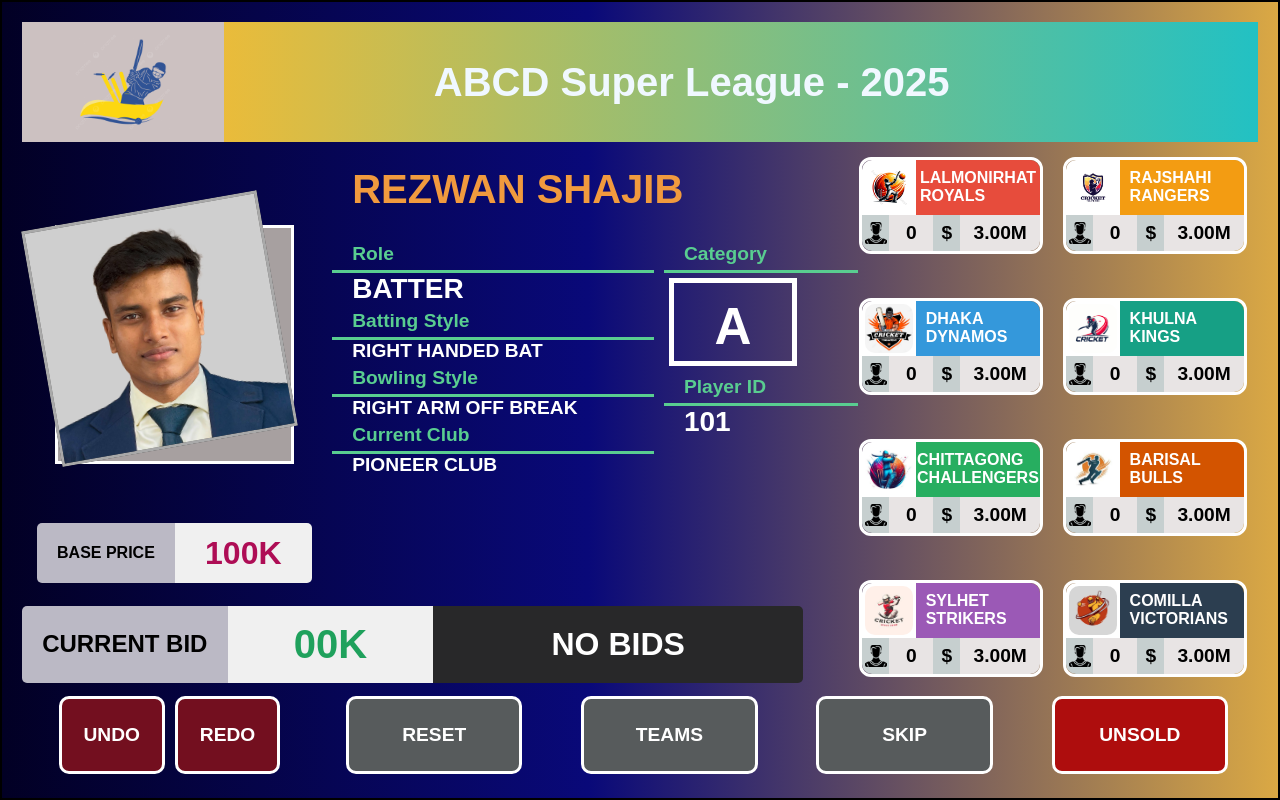
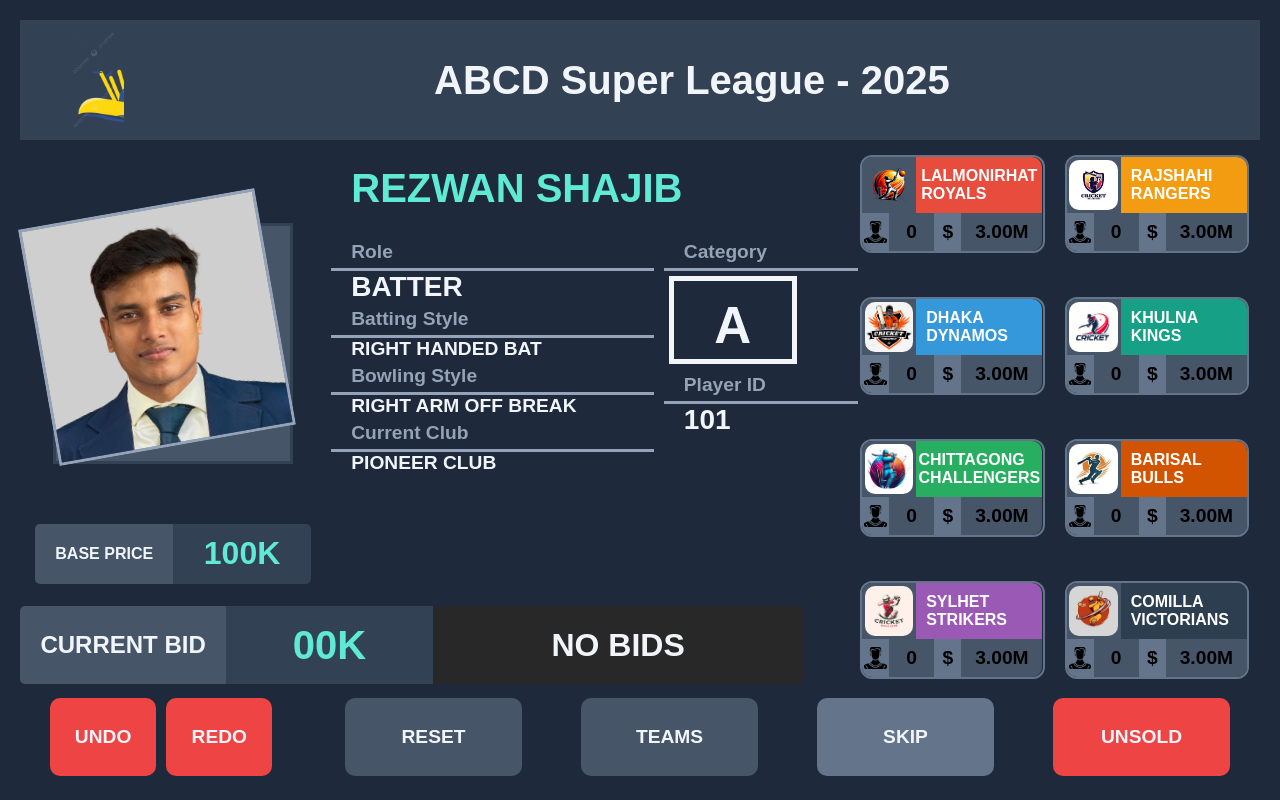
Before and after one commit to RezwanShajib/cricket-auction-app, a plain HTML site: page index.html in a window 1280 px wide. Drawn offline with Linux system fonts and the light colour scheme.

Commit message:
Layout and Theme updated

```diff
--- a/styles.css
+++ b/styles.css
@@ -1,87 +1,89 @@
+/* ======== THEME VARIABLES ======== */
+:root {
+    --color-background-main: #1E293B;
+    --color-panel-primary: #334155;
+    --color-panel-secondary: #475569;
+    --color-text-primary: #F1F5F9;
+    --color-text-secondary: #94A3B8;
+    --color-accent-mint: #5EEAD4;
+    --color-button-positive: #22c55e;
+    --color-button-negative: #ef4444;
+    --color-button-neutral: #64748B;
+}
+
+/* ======== GENERAL STYLES ======== */
 body {
     margin: 0;
     padding: 0;
     font-family: 'Arial', sans-serif;
-    background: #020024;
-    background: linear-gradient(90deg, rgba(2, 0, 36, 1) 0%, rgba(9, 9, 121, 1) 46%, rgba(219, 169, 68, 1) 100%);
+    background: var(--color-background-main);
     width: 100vw;
     height: 100vh;
     box-sizing: border-box;
 }
+
 .big-container {
     display: grid;
     grid-template-columns: repeat(12, 1fr);
     grid-template-rows: repeat(8, 1fr);
     gap: 5px;
     padding: 20px;
-
     width: 100vw;
     height: 100vh;
-
-    /* background: #020024;
-    background: linear-gradient(90deg, rgba(2, 0, 36, 1) 0%, rgba(9, 9, 121, 1) 46%, rgba(219, 169, 68, 1) 100%); */
-    border: 2px solid black;
+    border: none;
     box-sizing: border-box;
 }
 
 .sections {
     display: flex;
-    border: 2px dashed black;
+    border: none;
     justify-content: center;
     align-items: center;
 }
 
+/* ======== HEADER ======== */
 #logo-section {
     grid-column: 1 / span 2;
     grid-row: 1;
-    background-color: #ccc1c1;
-    border: none;
-    display: flex;                /* Add flex to center logo */
+    background-color: var(--color-panel-primary);
+    display: flex;
     justify-content: center;
     align-items: center;
-    height: 15vh;                /* Set a fixed or max height */
+    height: 15vh;
     min-height: 10vh;
     max-height: 20vh;
 }
 
 .tournament-logo {
-    max-height: 90%;             /* Limit logo height */
-    max-width: 90%;               /* Limit logo width */
+    max-height: 90%;
+    max-width: 90%;
     width: auto;
     height: auto;
     object-fit: contain;
-    /* Remove justify-content and align-items here, not needed for img */
 }
-
 
 #header-section {
     grid-column: 2 / -1;
     grid-row: 1;
-    background-color: #111D4A;         /* Set both to the same height */
+    background-color: var(--color-panel-primary);
     min-height: 10vh;
     max-height: 20vh;
     display: flex;
     align-items: center;
-    border: none;
-    background: linear-gradient(90deg, #FDBB2D 0%, #22C1C3 100%);
-    position: relative;
-    z-index: -1;
 }
 
 .headline {
-    color:aliceblue;
+    color: var(--color-text-primary);
     font-size: 2.5rem;
     font-weight: bold;
     text-align: left;
     padding: 40px 10px 40px 10px;
 }
 
-
-
+/* ======== PLAYER CARD ======== */
 #players-name-section {
     grid-column: 4 / span 5;
     grid-row: 2;
-    border: none;
     justify-self: left;
     align-self: center;
 }
@@ -89,49 +91,41 @@ body {
 .player-name {
     font-size: 2.5rem;
     font-weight: bold;
-    color: #F19A3E;
+    color: var(--color-accent-mint);
     text-align: center;
     margin-left: 20px;
     text-transform: uppercase;
 }
 
-
-
 #players-image-section {
     grid-column: 1 / span 3;
     grid-row: 2 / span 4;
-    border: none;
 }
 
 .squareBox {
     height: 65%;
-    aspect-ratio: 1 / 1; /*The box is a square*/
-    background-color: rgb(167, 160, 160);
-    border: 3px solid rgb(255, 255, 255);
+    aspect-ratio: 1 / 1;
+    background-color: var(--color-panel-secondary);
+    border: 3px solid var(--color-panel-primary);
     position: relative;
-    top: 5%;;
+    top: 5%;
 }
 
 .player-image {
     height: 100%;
-    aspect-ratio: 1 / 1; /*Square Image*/
+    aspect-ratio: 1 / 1;
     object-fit: cover;
-    border: 3px solid darkgray;
-    background-color: rgb(60, 59, 59);
-
+    border: 3px solid var(--color-text-secondary);
+    background-color: var(--color-panel-secondary);
     position: absolute;
     z-index: 1;
     left: -8%;
     top: -8%;
-
     transform: rotate(-10deg);
 }
 
-
-
-
 #players-data-section {
-    grid-column: 4 / span 5;
+     grid-column: 4 / span 5;
     grid-row: 3 / span 4;
 
     margin: 0px 0px 20px 0px;
@@ -152,60 +146,41 @@ body {
 
 }
 
-.player-data-section-1 {
+.player-data-section-1, .player-data-section-2 {
     display: flex;
     flex-direction: column;
-    justify-content: space-between;
+    justify-content: flex-start;
     align-items: start;
     width: 55%;
 }
-
-.player-data-section-2 {
-    display: flex;
-    flex-direction: column;
-    align-items: flex-start;
-    width: 30%;
-    margin-right: 10px;
-    box-sizing: border-box;
-    min-width: 0; /* Add this */
-}
-
-.player-data {
-    justify-self: left;
-    align-self: top;
-    width: 100%;
-    text-align: left;;
-}
+.player-data-section-2 { width: 30%;  justify-content: flex-start;}
+.player-data { width: 100%; }
 
 .player-data-head {
     font-size: 1.2rem;
     font-weight: bold;
     width: 100%;
-    padding: 5px 20px 5px 20px;
-    color: #59CD90;
-    border-bottom: 3px solid #59CD90;
-    text-align: left;
+    padding: 5px 20px;
+    color: var(--color-text-secondary);
+    border-bottom: 3px solid var(--color-text-secondary);
 }
 
 .player-data-info {
     font-size: 1.2rem;
     font-weight: bold;
-    padding: 5px 20px 5px 20px;
+    padding: 5px 20px;
     margin-top: 10px;
-    text-align: left;
     text-transform: uppercase;
-    color: white;
+    color: var(--color-text-primary);
 }
 
-#player-role, #player-id {
-    font-size: 1.75rem;
-}
+#player-role, #player-id { font-size: 1.75rem; }
 
 .category-container {
     display: flex;
     justify-content: center;
     align-items: center;
-    border: 5px solid white;
+    border: 5px solid var(--color-text-primary);
     margin: 5px;
     width: 10vw;
     height: 11vh;
@@ -213,35 +188,29 @@ body {
 }
 
 .category-text {
-    font-size: 4vw; /* Responsive font size, adjust as needed */
+    font-size: 4vw;
     font-weight: bold;
+    color: var(--color-text-primary);
 }
 
-
-
-
-
-
+/* ======== BIDDING INFO ======== */
 #base-price-section {
     grid-column: 1 / span 3;
     grid-row: 6;
-
     display: flex;
     justify-content: center;
     align-items: center;
-    border: none;
 }
 
-.base-price-head{
+.base-price-head {
     font-size: 1rem;
     font-weight: bold;
     width: 45%;
     height: 70%;
     padding: 10px;
     border-radius: 5px 0 0 5px;
-    background-color: #bbb9c5;
-    text-align: center;
-
+    background-color: var(--color-panel-secondary);
+    color: var(--color-text-primary);
     display: flex;
     justify-content: center;
     align-items: center;
@@ -254,36 +223,29 @@ body {
     height: 70%;
     padding: 10px;
     border-radius: 0 5px 5px 0;
-    background-color: #f0f0f0;
-    color: #ae0d55;
-    text-align: center;
-
+    background-color: var(--color-panel-primary);
+    color: var(--color-accent-mint);
     display: flex;
     justify-content: center;
     align-items: center;
     box-sizing: border-box;
 }
 
-
-
-
 #current-bid-section {
     grid-column: 1 / span 8;
     grid-row: 7;
-    border: none;
     justify-content: left;
 }
 
-.current-bid-head{
+.current-bid-head {
     font-size: 1.5rem;
     font-weight: bold;
     width: 25%;
     height: 90%;
     padding: 10px;
     border-radius: 5px 0 0 5px;
-    background-color: #bbb9c5;
-    text-align: center;
-
+    background-color: var(--color-panel-secondary);
+    color: var(--color-text-primary);
     display: flex;
     justify-content: center;
     align-items: center;
@@ -295,10 +257,8 @@ body {
     width: 25%;
     height: 90%;
     padding: 10px;
-    background-color: #f0f0f0;
-    color: #1fa15c;
-    text-align: center;
-
+    background-color: var(--color-panel-primary);
+    color: var(--color-accent-mint);
     display: flex;
     justify-content: center;
     align-items: center;
@@ -311,20 +271,24 @@ body {
     height: 90%;
     padding: 10px;
     border-radius: 0 5px 5px 0;
-    background-color: #282829;
-    color: #ffffff;
-    text-align: center;
-
+    background-color: var(--color-panel-secondary);
+    color: var(--color-text-primary);
     display: flex;
     justify-content: center;
     align-items: center;
     box-sizing: border-box;
 }
 
-
-
-
-
+/* ======== TEAMS SECTION ======== */
+#teams-data-section {
+    grid-column: 9 / -1;
+    grid-row: 2 / -2;
+    display: flex;
+    flex-direction: column;
+    justify-content: space-between;
+    align-content: flex-start;
+    flex-wrap: wrap;
+}
 
 #teams-data-section {
     grid-column: 9 / -1;
@@ -348,8 +312,12 @@ body {
     margin: 10px;
     box-sizing: border-box;
     border-radius: 12px;
-    border: 3px solid white;
+    border: 2px solid var(--color-button-neutral);
     cursor: pointer;
+}
+
+.team-container:hover {
+    border: 2px solid var(--color-accent-mint);
 }
 
 .team-name-container {
@@ -364,7 +332,7 @@ body {
 .logo-container {
     width: 30%;
     height: 100%;
-    background-color: white;
+    background-color: var(--color-panel-secondary);
     border-radius: 10px 0 0 0;
 
     display: flex;
@@ -409,7 +377,7 @@ body {
 .taken-player-icon {
     width: 15%;
     height: 100%;
-    background-color: rgb(198, 207, 207);
+    background-color: var(--color-button-neutral);
     border-radius: 0 0 0 10px;
 
     display: flex;
@@ -420,7 +388,7 @@ body {
 .taken-player {
     width: 25%;
     height: 100%;
-    background-color: rgb(232, 228, 228);
+    background-color: var(--color-panel-secondary);
     border-radius: 0 0 0 0;
 
     display: flex;
@@ -431,7 +399,7 @@ body {
 .money-icon {
     width: 15%;
     height: 100%;
-    background-color: rgb(198, 207, 207);
+    background-color: var(--color-button-neutral);
     border-radius: 0 0 0 0;
 
     display: flex;
@@ -442,7 +410,7 @@ body {
 .money-remaining {
     width: 45%;
     height: 100%;
-    background-color: rgb(232, 228, 228);
+    background-color: var(--color-panel-secondary);
     border-radius: 0 0 10px 0;
 
     display: flex;
@@ -465,131 +433,81 @@ body {
     object-fit: cover;
 }
 
+/* Team Specific Colors (Unchanged) */
+#name-container-1 { background-color: #e74c3c; color: white; }
+#name-container-2 { background-color: #3498db; color: white; }
+#name-container-3 { background-color: #27ae60; color: white; }
+#name-container-4 { background-color: #9b59b6; color: white; }
+#name-container-5 { background-color: #f39c12; color: white; }
+#name-container-6 { background-color: #16a085; color: white; }
+#name-container-7 { background-color: #d35400; color: white; }
+#name-container-8 { background-color: #2c3e50; color: white; }
 
-#name-container-1 {
-    background-color: #e74c3c; /* Lalmonirhat Royals - Red */
-    color: white;
-}
-
-#name-container-2 {
-    background-color: #3498db; /* Dhaka Dynamos - Blue */
-    color: white;
-}
-
-#name-container-3 {
-    background-color: #27ae60; /* Chittagong Challengers - Green */
-    color: white;
-}
-
-#name-container-4 {
-    background-color: #9b59b6; /* Sylhet Strikers - Purple */
-    color: white;
-}
-
-#name-container-5 {
-    background-color: #f39c12; /* Rajshahi Rangers - Orange */
-    color: white;
-}
-
-#name-container-6 {
-    background-color: #16a085; /* Khulna Kings - Teal */
-    color: white;
-}
-
-#name-container-7 {
-    background-color: #d35400; /* Barisal Bulls - Dark Orange */
-    color: white;
-}
-
-#name-container-8 {
-    background-color: #2c3e50; /* Comilla Victorians - Navy */
-    color: white;
-}
-
-
-
-
-
+/* ======== FOOTER BUTTONS ======== */
 #footer-section {
     grid-column: 1 / -1;
     grid-row: 8;
-    border: none;
-
     display: flex;
     justify-content: space-between;
     align-items: center;
-    margin: 0 30px 0 30px;
+    margin: 0 30px;
 }
-
 .command-button {
-    color: white;
-    background-color: #59CD90;
-    border: 3px solid white;
+    color: var(--color-text-primary);
+    border: none;
     width: 15%;
     height: 90%;
     font-size: 1.2rem;
     font-weight: bold;
     border-radius: 10px;
     cursor: pointer;
+    transition: transform 0.1s ease;
+}
+.command-button:hover:not(:disabled) {
+    transform: scale(1.05);
+}
+.command-button:disabled {
+    opacity: 0.5;
+    cursor: not-allowed;
 }
 
 .undo-redo {
     width: 20%;
     height: 90%;
     display: flex;
-    justify-content: center;
-    align-items: center;
     gap: 10px;
 }
-
 #undo-button, #redo-button {
     width: 45%;
     height: 100%;
-    background-color: #730f1f;
 }
 
-.command-button:nth-child(1) {
-    background-color: #ae0d55;
-}
-.command-button:nth-child(2) {
-    background-color: #575b5c;;
-}
-.command-button:nth-child(3) {
-    background-color: #575b5c;;
-}
-.command-button:nth-child(4) {
-    background-color: #575b5c;
-}
-.command-button:nth-child(5) {
-    background-color: #ae0d0d;
-}
-.command-button:nth-child(6) {
-    background-color: #0f9946;
-    display: none;
-}
-.command-button:nth-child(7) {
-    background-color: #0f4299;
-    display: none;
-}
+/* ID-based styling is more robust */
+#sold-button { background-color: var(--color-button-positive); display: none; }
+#unsold-button { background-color: var(--color-button-negative); }
+#next-button { background-color: var(--color-button-neutral); display: none; }
+#skip-button { background-color: var(--color-button-neutral); }
+#reset-button { background-color: var(--color-panel-secondary); }
+#teams-button { background-color: var(--color-panel-secondary); }
+#undo-button, #redo-button { background-color: var(--color-button-negative); }
 
 
-/*Seal Section*/
+/* ======== SEAL SECTION ======== */
 .sold-seal, .unsold-seal {
     position: absolute;
     top: 50%;
     left: 50%;
     transform: translate(-50%, -50%) rotate(-20deg);
-    background-color: rgba(255, 0, 0, 0.85);
-    color: #fff;
+    color: var(--color-text-primary);
     font-size: 3rem;
     font-weight: bold;
     padding: 20px 40px;
-    border: 4px solid white;
+    border: 4px solid var(--color-text-primary);
     border-radius: 10px;
     text-transform: uppercase;
-    box-shadow: 0 0 10px rgba(0, 0, 0, 0.5);
+    box-shadow: 0 0 20px rgba(0, 0, 0, 0.5);
     z-index: 5;
-
-    /* Initially hidden */
     display: none;
 }
+.sold-seal { background-color: rgba(34, 197, 94, 0.85); }
+.unsold-seal { background-color: rgba(239, 68, 68, 0.85); }
```
Also changed, not shown: index.html (+1 -1 lines).
